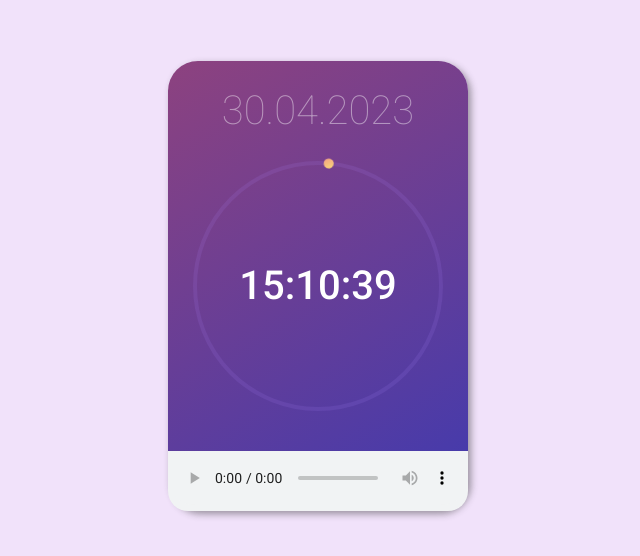
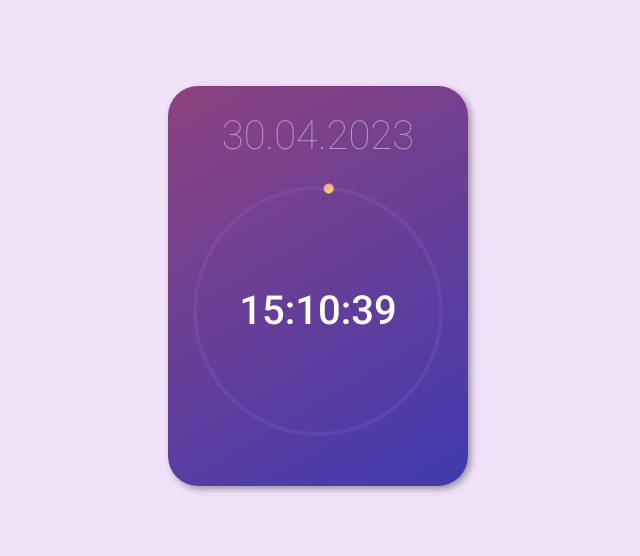
Before and after one commit to ignatiulia/clock-project, a plain HTML site: page index.html in a window 1280 px wide. Shown: the part 114-670 px from the top of the page, without its empty margins (322-962 px from the left). Drawn offline with nearby package versions, Linux system fonts and the light colour scheme.

Commit message:
clock 30.4

```diff
--- a/css/style.css
+++ b/css/style.css
@@ -72,7 +72,7 @@ body {
 .phone-display {
   background: linear-gradient(150deg, #8d427f, #403aaf);
   width: 300px;
-  height: 450px;
+  height: 400px;
   border-radius: 30px;
   box-shadow: 3px 3px 7px  rgba(46, 46, 46, 0.448);
   position: relative;
@@ -124,13 +124,7 @@ body {
 
 
 .audio-player {
-  width: 100%;
-  height: 60px;
-  position: absolute;
-  bottom: 0;
-  background-color: #f1f3f4;
-  border-radius: 0 0 20px 20px;
-  padding-bottom: 3px;
+  display: none;
 }
 
 .box {
--- a/index.html
+++ b/index.html
@@ -93,9 +93,9 @@
 
       <div class="audio-player">
         <audio
-          src="/music/Arctic Monkeys - Do I Wanna Know_ (Official Video).mp3"
-          type="audi/mp3"
+          src="music/song.mp3"
           controls
+          autoplay
         ></audio>
       </div>
     </section>
```
Also changed, not shown: 1 other file.
